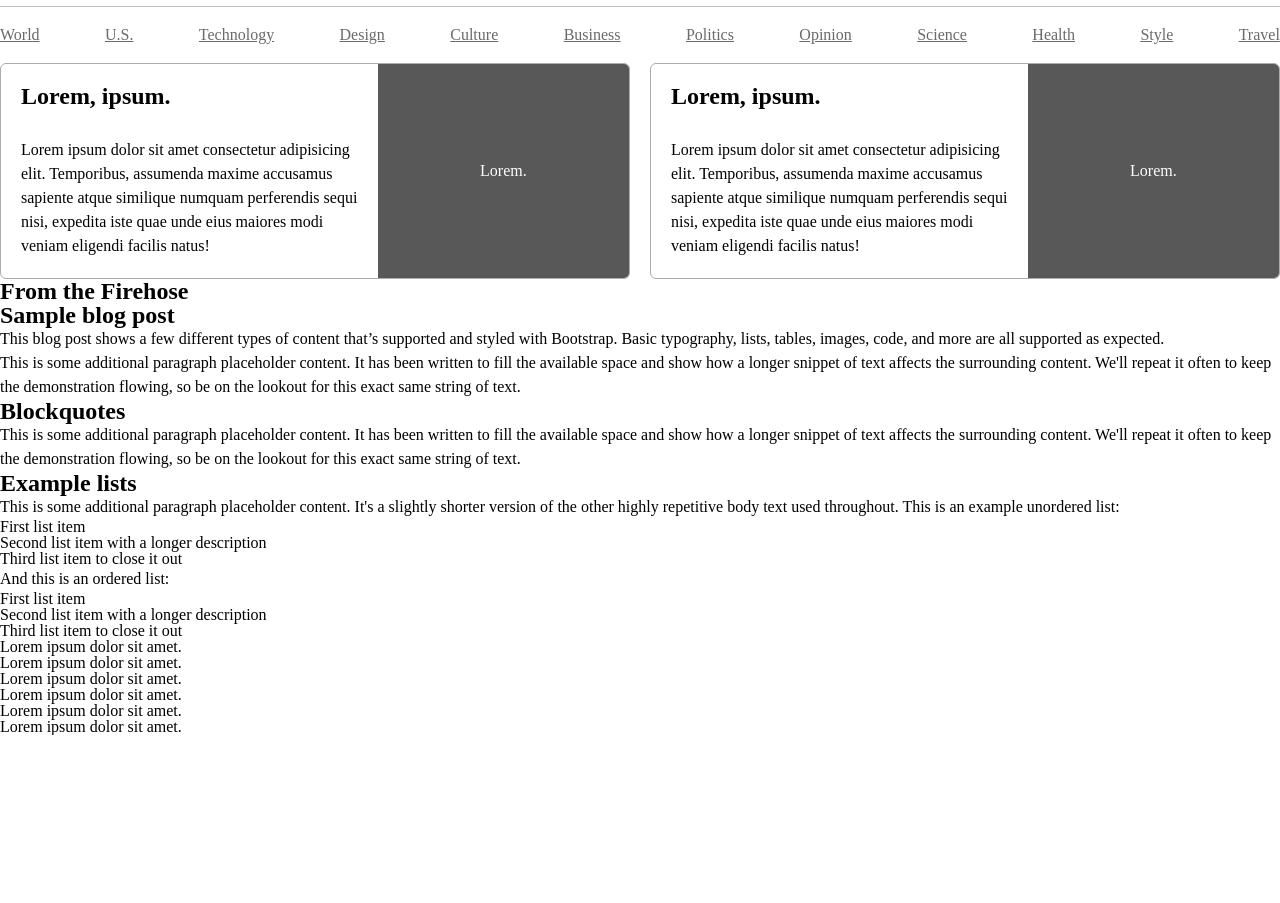
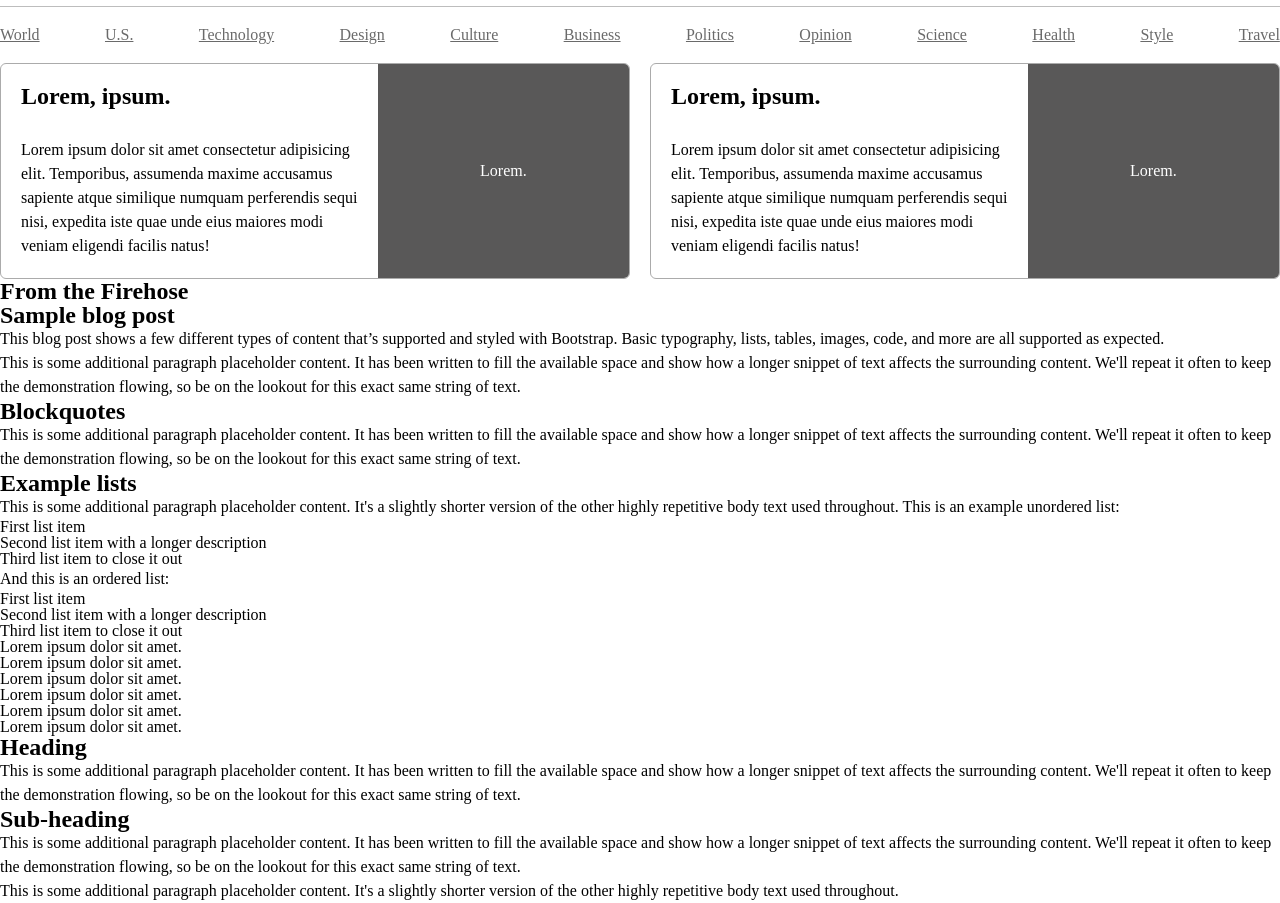
Before and after one commit to EraBoss/EcoLifeStyle, a plain HTML site: page Index.html in a window 1280 px wide. Shown: the part 73-976 px from the top of the page. Before the commit the page ends 808 px from the top, so only its background shows below. Drawn offline with Linux system fonts and the light colour scheme.

Commit message:
еще мусора

```diff
--- a/Index.html
+++ b/Index.html
@@ -105,9 +105,16 @@
                             <li class="block-4__li">Lorem ipsum dolor sit amet.</li>
                         </ul>
                     </div>
-                    <div class="content__block- block- block"></div>
-                    <h3 class="block-__title title"></h3>
-                    <p class="block-__para para"></p>
+                    <div class="content__block-5 block-5 block">
+                        <h3 class="block-5__title title">Heading</h3>
+                        <p class="block-5__para para">This is some additional paragraph placeholder content. It has been written to fill the available space and show how a longer snippet of text affects the surrounding content. We'll repeat it often to keep the demonstration flowing, so be on the lookout for this exact same string of text.</p>
+                    </div>
+                    <div class="content__block-6 block-6 block">
+                        <h3 class="block-6__title title">Sub-heading</h3>
+                        <p class="block-6__para para">This is some additional paragraph placeholder content. It has been written to fill the available space and show how a longer snippet of text affects the surrounding content. We'll repeat it often to keep the demonstration flowing, so be on the lookout for this exact same string of text.</p>
+                        <p class="block-6__para para">This is some additional paragraph placeholder content. It's a slightly shorter version of the other highly repetitive body text used throughout.</p>
+                    </div>
+
                 </section>
                 <aside class="main__sidebar"></aside>
             </div>
```
